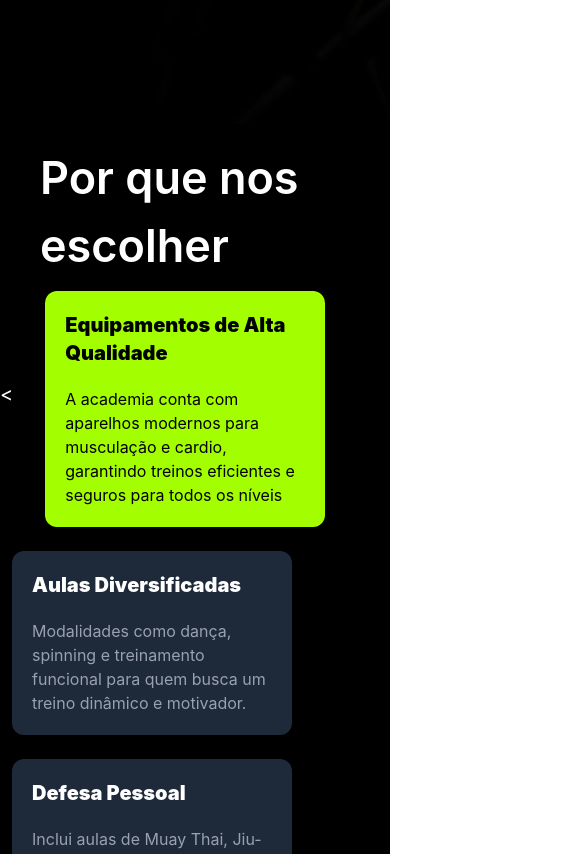
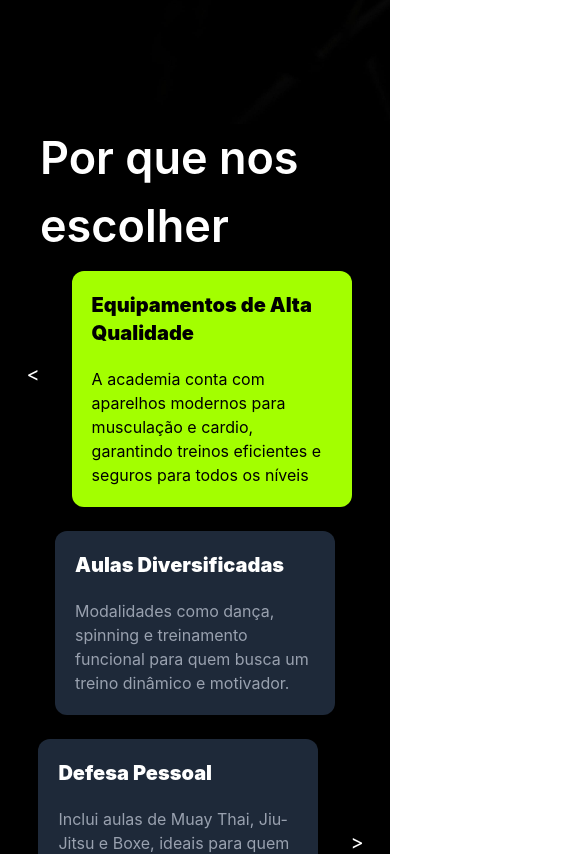
Before and after one commit to MatheusZamo/fit-genesis, a React (Vite) app: page / in a window 390 px wide. Shown: the part 720-1574 px from the top of the page, 585 px wide, since content can reach past the window. Built offline with nearby package versions, Linux system fonts and the light colour scheme.

Commit message:
Adding Tailwind responsive tags

```diff
--- a/src/app.jsx
+++ b/src/app.jsx
@@ -104,14 +104,14 @@ const App = () => {
           </div>
         </div>
       </main>
-      <div className="bg-black flex justify-center pt-5">
+      <div className="bg-black flex justify-center sm:pt-10 md:pt-20 lg:pt-5">
         <div>
           <h2 className="text-white text-[45px] font-semibold ml-10">
             Por que nos escolher
           </h2>
-          <ul className="flex flex-wrap">
+          <ul className="flex flex-wrap justify-center">
             <span
-              className="text-white text-[20px] mt-25 pr-5 cursor-pointer"
+              className="text-white text-[20px] mt-25 pr-5 cursor-pointer sm:invisible md:invisible lg:visible"
               onClick={previousButton}
             >
               &lt;
@@ -143,7 +143,7 @@ const App = () => {
               )
             })}
             <span
-              className="text-white text-[20px] pt-25 pl-5 cursor-pointer"
+              className="text-white text-[20px] pt-25 pl-5 cursor-pointer sm:invisible md:invisible lg:visible"
               onClick={nextButton}
             >
               &gt;
@@ -152,11 +152,12 @@ const App = () => {
         </div>
       </div>
       <div className="bg-black flex justify-center pt-15">
-        <div>
-          <h2 className="text-white text-[45px] font-semibold ">Sobre Nós</h2>
+        {/* lg:w-[900px] lg:h-[500px] md:w-[700px] md:h-[400px] sm:w-[300px] sm:h-[350px] */}
+        <div className="lg:w-[900px] lg:h-[800px] md:w-[700px] md:h-[700px] sm:w-[500px] sm:h-[600px]">
+          <h2 className="text-white text-[45px] font-semibold">Sobre Nós</h2>
           <img
             src="about.jpg"
-            className="w-[900px] h-[500px] object-cover rounded-xl"
+            className=" w-[100%] lg:h-[480px] md:h-[350px] sm:h-[250px] object-cover rounded-xl"
           />
           <div className="flex">
             <p className="text-gray-400 w-150 mt-7">
@@ -166,9 +167,9 @@ const App = () => {
               qualificados para ajudar você a alcançar seus objetivos. Venha
               treinar com a gente e evoluir sempre!
             </p>
-            <span className="rounded-md bg-[#a3ff00]  text-black font-semibold m-3 ml-25 mt-9 pt-3 h-[50px] w-[180px] text-center text-[18px]">
+            {/* <span className="rounded-md bg-[#a3ff00]  text-black font-semibold m-3 ml-25 mt-9 pt-3 h-[50px] w-[180px] text-center text-[18px]">
               5 Anos no Mercado
-            </span>
+            </span> */}
           </div>
           <div className="flex justify-center">
             <img
```
